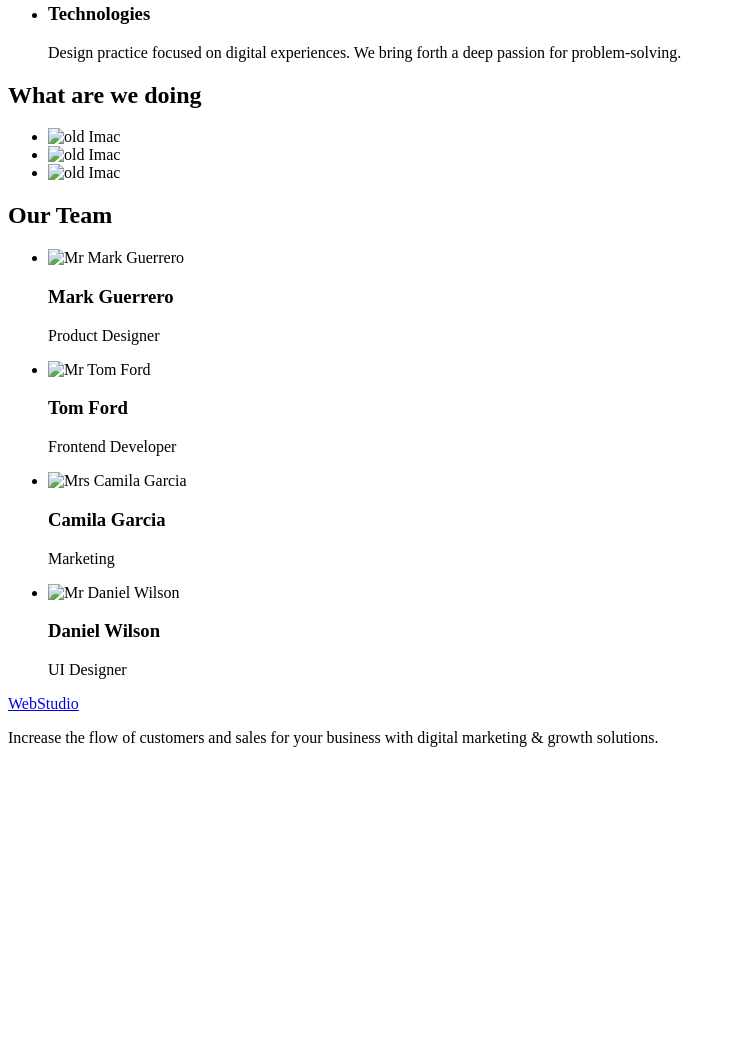
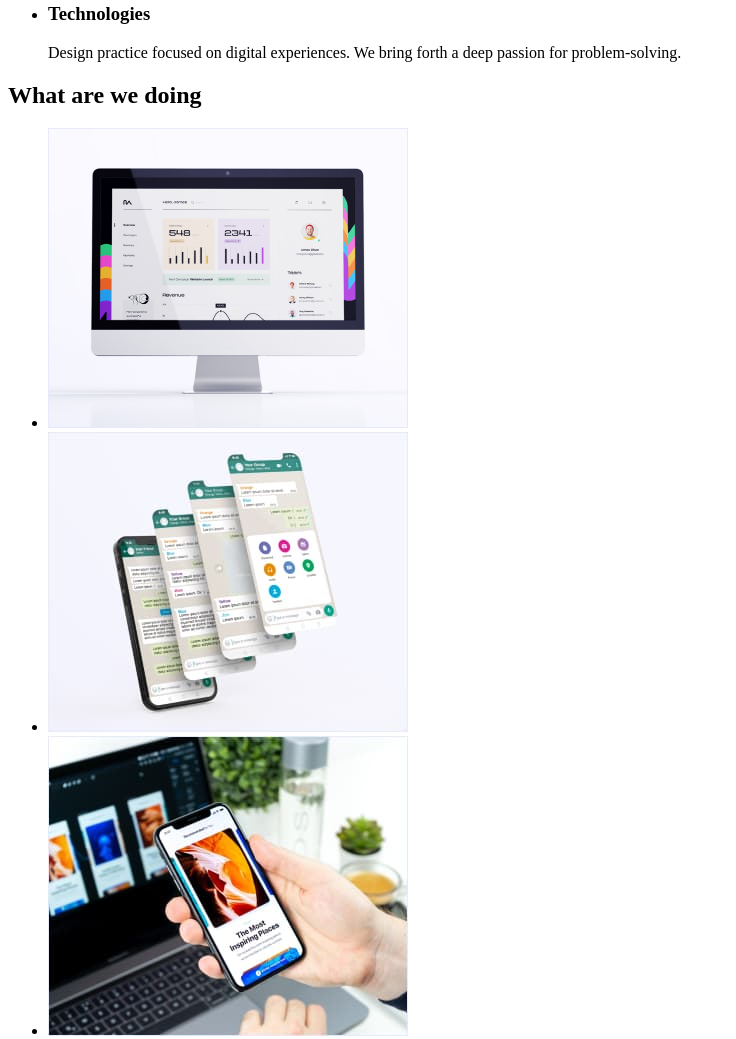
Before and after one commit to TomekZientala/goit-markup-hw-01, a plain HTML site: page index.html in a window 1280 px wide. Shown: the part 532-1571 px from the top of the page, without its empty margins (0-736 px from the left). Before the commit the page ends 1295 px from the top, so only its background shows below. Drawn offline with Linux system fonts and the light colour scheme.

Commit message:
Add files via upload

```diff
--- a/index.html
+++ b/index.html
@@ -64,28 +64,13 @@
         <h2>What are we doing</h2>
         <ul>
           <li>
-            <img
-              src="./images/body1sq.jpg"
-              width="360"
-              height="300"
-              alt="old Imac"
-            />
+            <img src="./body1sq.jpg" width="360" height="300" alt="old Imac" />
           </li>
           <li>
-            <img
-              src="./images/body2sq.jpg"
-              width="360"
-              height="300"
-              alt="old Imac"
-            />
+            <img src="./body2sq.jpg" width="360" height="300" alt="old Imac" />
           </li>
           <li>
-            <img
-              src="./images/body3sq.jpg"
-              width="360"
-              height="300"
-              alt="old Imac"
-            />
+            <img src="./body3sq.jpg" width="360" height="300" alt="old Imac" />
           </li>
         </ul>
       </section>
@@ -93,29 +78,25 @@
         <h2>Our Team</h2>
         <ul>
           <li>
-            <img src="./images/img1sq.jpg" alt="Mr Mark Guerrero" width="264" />
+            <img src="./img1sq.jpg" alt="Mr Mark Guerrero" width="264" />
 
             <h3>Mark Guerrero</h3>
             <p>Product Designer</p>
           </li>
           <li>
-            <img src="./images/img2sq.jpg" alt="Mr Tom Ford" width="264" />
+            <img src="./img2sq.jpg" alt="Mr Tom Ford" width="264" />
 
             <h3>Tom Ford</h3>
             <p>Frontend Developer</p>
           </li>
           <li>
-            <img
-              src="./images/img3sq.jpg"
-              alt="Mrs Camila Garcia"
-              width="264"
-            />
+            <img src="./img3sq.jpg" alt="Mrs Camila Garcia" width="264" />
 
             <h3>Camila Garcia</h3>
             <p>Marketing</p>
           </li>
           <li>
-            <img src="./images/img4sq.jpg" alt="Mr Daniel Wilson" width="264" />
+            <img src="./img4sq.jpg" alt="Mr Daniel Wilson" width="264" />
             <h3>Daniel Wilson</h3>
             <p>UI Designer</p>
           </li>
```
